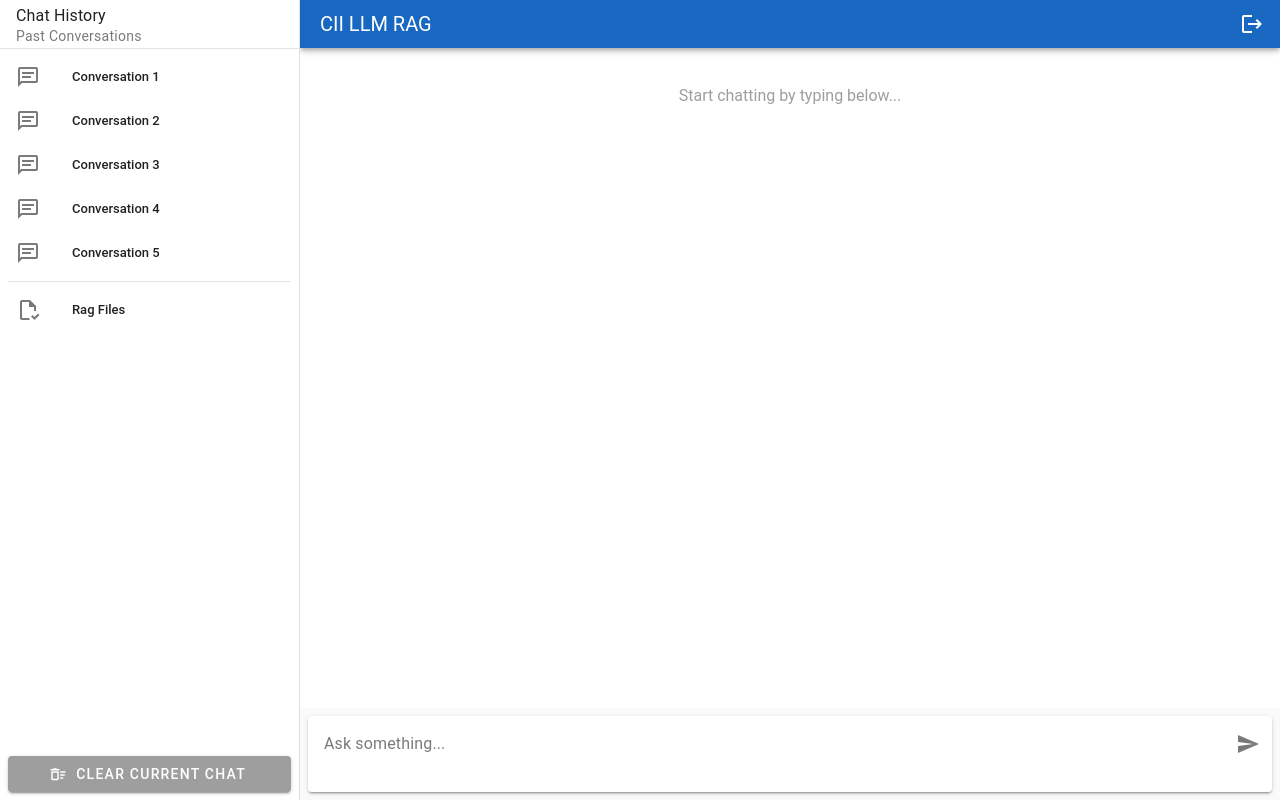
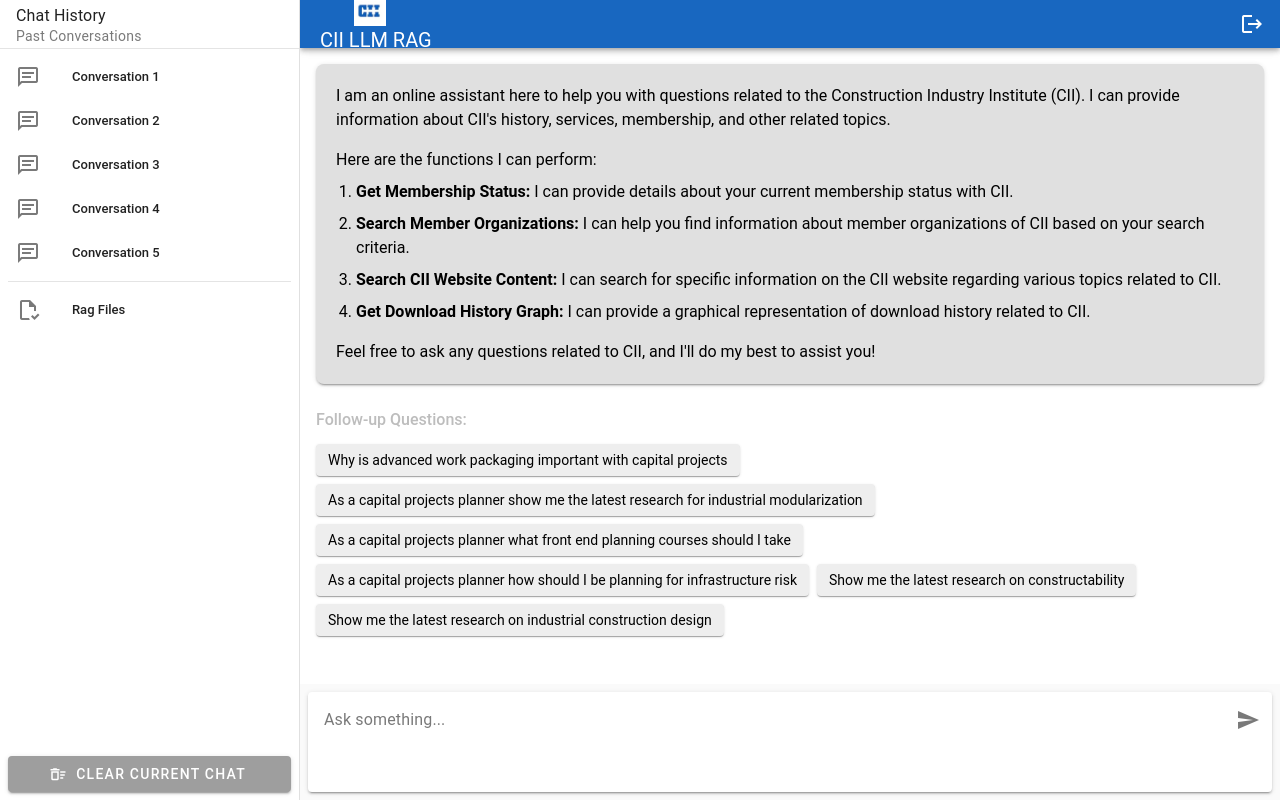
Before and after one commit to cii-llm/rag-frontend, a Vue app: page / in a window 1280 px wide. Built offline with nearby package versions, Linux system fonts and the light colour scheme.

Commit message:
Updated frontend

```diff
--- a/index.html
+++ b/index.html
@@ -2,7 +2,7 @@
 <html lang="en">
   <head>
     <meta charset="UTF-8" />
-    <link rel="icon" type="image/svg+xml" href="/cii.png" />
+    <link rel="icon" type="image/png" href="/logo.png" />
     <meta name="viewport" content="width=device-width, initial-scale=1.0" />
     <title>LLM RAG Chat</title>
   </head>
--- a/src/components/ChatInput.vue
+++ b/src/components/ChatInput.vue
@@ -3,8 +3,8 @@
   <v-textarea
     v-model="newMessage"
     label="Ask something..."
-    rows="2"
-    max-rows="5"
+    rows="3"
+    max-rows="10"
     auto-grow
     variant="solo"
     append-inner-icon="mdi-send"
--- a/src/views/ChatView.vue
+++ b/src/views/ChatView.vue
@@ -37,37 +37,88 @@
       <!-- App Bar (No changes needed here) -->
       <v-app-bar color="primary" density="compact">
         <v-app-bar-nav-icon v-if="!isDesktop" @click="drawerOpen = !drawerOpen"></v-app-bar-nav-icon>
-        <v-app-bar-title>{{ appTitle }}</v-app-bar-title>
+        <v-app-bar-title>
+        <!-- Add CII Logo -->
+        <v-img
+            src="/logo.png"
+            alt="CII Logo"
+            max-height="32"
+            max-width="100"
+            contain
+            class="mr-4"
+        ></v-img>
+        {{ appTitle }}
+        </v-app-bar-title>
         <v-spacer></v-spacer>
+
+        <!-- Logout button remains -->
         <v-btn icon="mdi-logout" title="Logout"></v-btn>
       </v-app-bar>
+
 
       <!-- === Modified v-main === -->
       <!-- Make v-main itself a flex column -->
       <v-main style="height: 100vh; display: flex; flex-direction: column;">
 
-        <!-- Scrollable message list container -->
-        <!-- Let this container grow and scroll -->
-        <v-container fluid class="pa-4 flex-grow-1 overflow-y-auto" ref="messageContainerRef">
-          <!-- Display Messages (No changes needed here) -->
-          <template v-if="chatStore.messages.length === 0">
-             <p class="text-center text-grey my-5">Start chatting by typing below...</p>
-          </template>
-          <template v-else>
+        <!-- === A: Chat Message Area (Only shown if messages exist) === -->
+        <v-container
+          v-if="chatStore.messages.length > 0"
+          fluid
+          class="pa-4 flex-grow-1 overflow-y-auto"
+          ref="messageContainerRef"
+        >
+          <!-- Display Messages -->
           <ChatMessage
             v-for="msg in chatStore.messages"
             :key="msg.id"
             :message="msg"
           />
-          </template>
-           <!-- Loading Indicator (No changes needed here) -->
+          <!-- Loading Indicator -->
           <div v-if="chatStore.isLoading" class="d-flex justify-start pa-4">
             <v-progress-circular indeterminate color="primary" size="24"></v-progress-circular>
             <span class="ml-2 text-grey">Thinking...</span>
           </div>
         </v-container>
-        <!-- === End Message Container === -->
+        <!-- === End Chat Message Area === -->
 
+        <!-- === B: Initial Welcome Screen (Only shown if NO messages exist) === -->
+        <v-container v-else fluid class="pa-4 flex-grow-1 overflow-y-auto">
+          <!-- Blue Info Box -->
+          <v-sheet color="grey-lighten-2" rounded="lg" class="pa-5 text-black elevation-2">
+            <p class="mb-4">
+              I am an online assistant here to help you with questions related to the Construction Industry Institute (CII). I can provide information about CII's history, services, membership, and other related topics.
+            </p>
+            <p class="mb-2">Here are the functions I can perform:</p>
+            <ol class="ml-5 mb-4" style="list-style-type: decimal;">
+              <li><strong>Get Membership Status:</strong> I can provide details about your current membership status with CII.</li>
+              <li><strong>Search Member Organizations:</strong> I can help you find information about member organizations of CII based on your search criteria.</li>
+              <li><strong>Search CII Website Content:</strong> I can search for specific information on the CII website regarding various topics related to CII.</li>
+              <li><strong>Get Download History Graph:</strong> I can provide a graphical representation of download history related to CII.</li>
+            </ol>
+            <p>
+              Feel free to ask any questions related to CII, and I'll do my best to assist you!
+            </p>
+          </v-sheet>
+
+          <!-- Follow-up Questions Section -->
+          <div class="mt-6 mb-4">
+            <p class="text-grey-lighten-1 font-weight-medium mb-3">Follow-up Questions:</p>
+            <div class="d-flex flex-wrap ga-2">
+              <v-chip
+                v-for="question in sampleQuestions"
+                :key="question"
+                @click="sendSampleQuestion(question)"
+                color="grey-lighten-3"
+                variant="elevated"
+                label
+                style="cursor: pointer;"
+              >
+                {{ question }}
+              </v-chip>
+            </div>
+          </div>
+        </v-container>
+        <!-- === End Initial Welcome Screen === -->
 
         <!-- === Input area - Now directly inside v-main === -->
         <!-- Use v-sheet for background/padding control, it will take full width -->
@@ -129,6 +180,21 @@
     const handleSendMessage = (messageText) => {
       chatStore.sendMessage(messageText);
     };
+
+    // --- Sample Questions ---
+    const sampleQuestions = ref([
+        'Why is advanced work packaging important with capital projects',
+        'As a capital projects planner show me the latest research for industrial modularization',
+        'As a capital projects planner what front end planning courses should I take',
+        'As a capital projects planner how should I be planning for infrastructure risk',
+        'Show me the latest research on constructability',
+        'Show me the latest research on industrial construction design'
+    ]);
+
+    const sendSampleQuestion = (question) => {
+        handleSendMessage(question);
+    }
+    // --- End Sample Questions ---
   </script>
 
   <style scoped>
@@ -139,6 +205,11 @@
         min-height: 0; /* Helps flex-grow work correctly in column layout */
     }
 
+    /* Style for the list inside the info box */
+    .v-sheet ol li {
+        margin-bottom: 8px; /* Add space between list items */
+    }
+
     /* Optional: Ensure v-main content doesn't go under the app bar */
     /* Vuetify usually handles this, but add if needed */
     /* .v-main { padding-top: 48px !important; } */ /* Adjust 48px if app-bar density changes */
```
Also changed, not shown: public/logo.png (renamed from public/cii.png), 1 other file (tests, documents, lock files or other folders). Lines whose indentation alone changed are shown as unchanged.
